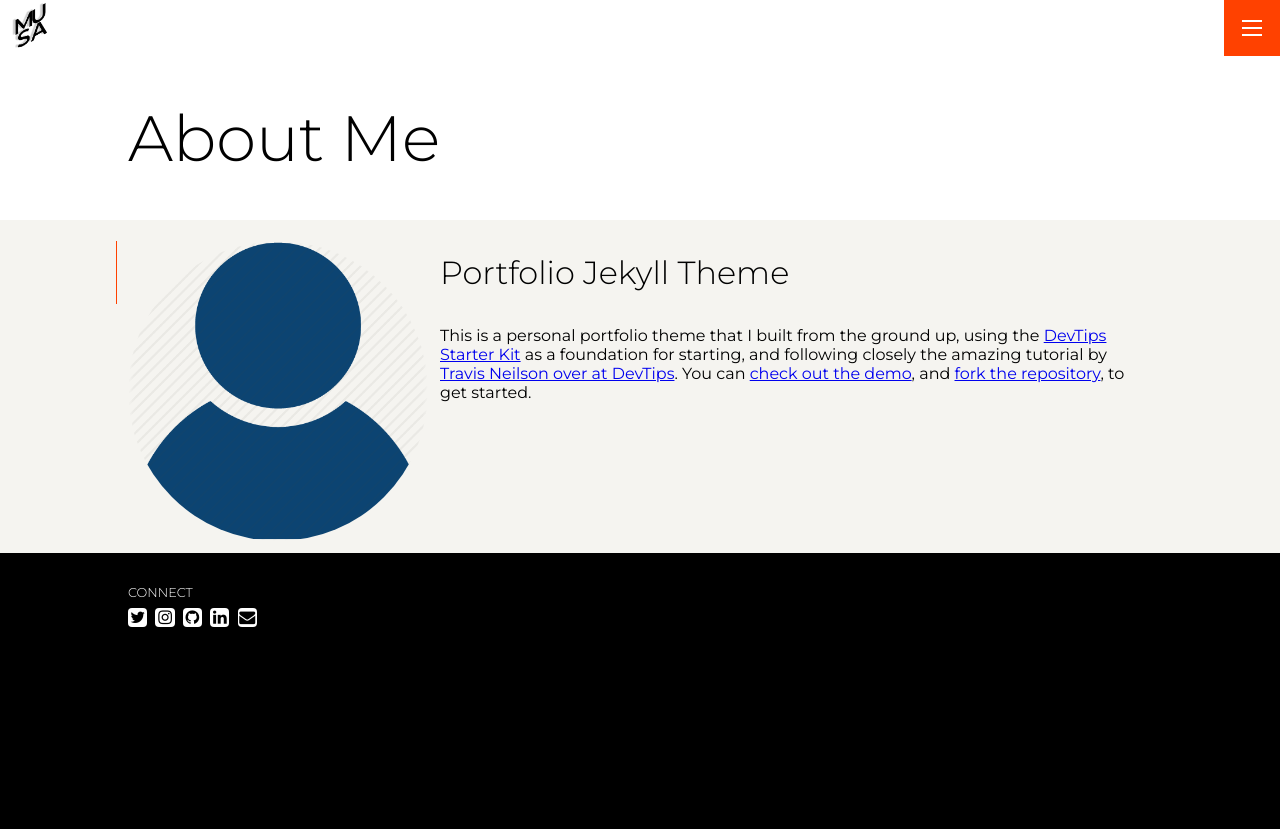
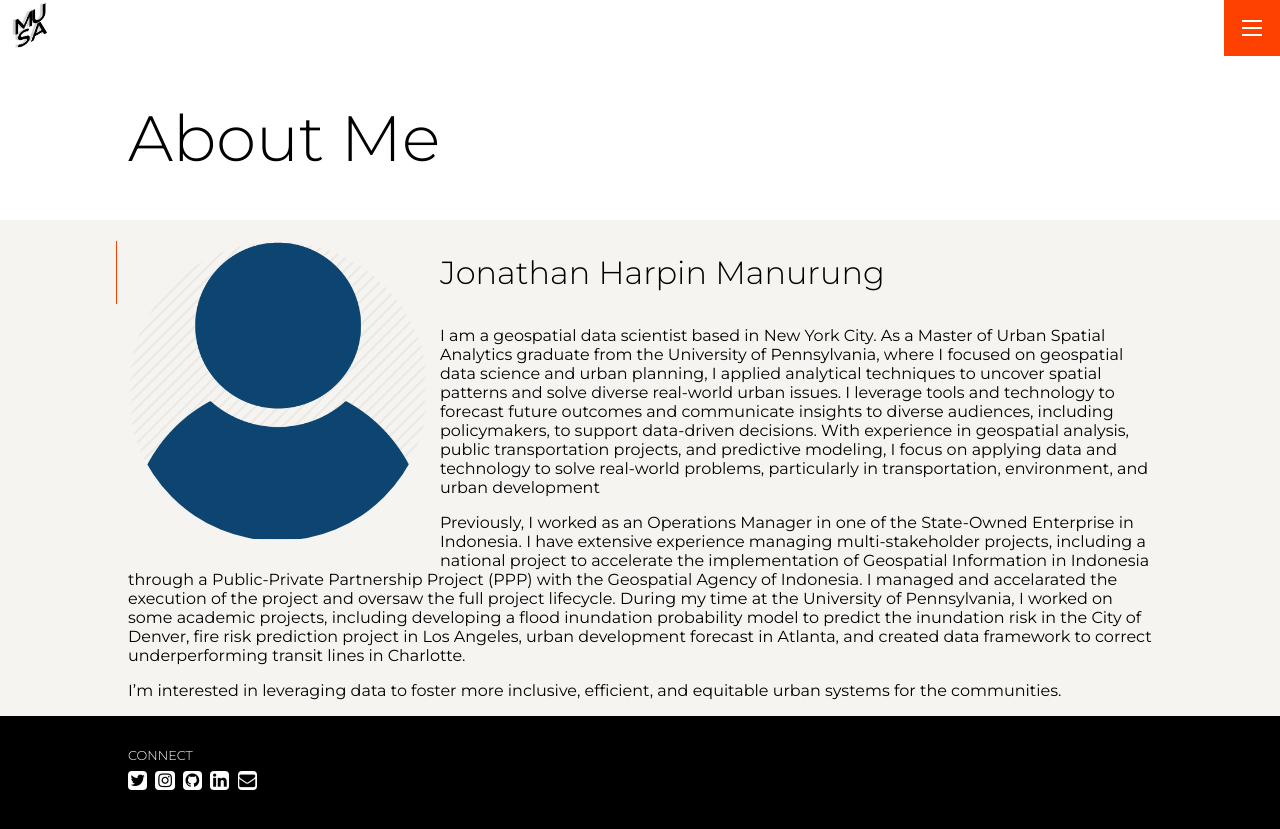
Before and after one commit to jonathan-manurung/portfolio, a Jekyll site: the page built from pages/about.md, in a window 1280 px wide. Shown: the top 829 px of the page. Built offline with Jekyll 4.4.1, drawn with Linux system fonts in a browser that asks for light colours.

Commit message:
Update about.md

```diff
--- a/pages/about.md
+++ b/pages/about.md
@@ -5,6 +5,10 @@ headshot: /assets/img/headshot.webp
 permalink: /about
 ---
 
-# Portfolio Jekyll Theme
+# Jonathan Harpin Manurung
 
-This is a personal portfolio theme that I built from the ground up, using the [DevTips Starter Kit](http://devtipsstarterkit.com/) as a foundation for starting, and following closely the amazing tutorial by [Travis Neilson over at DevTips](https://www.youtube.com/watch?v=T6jKLsxbFg4&list=PL0CB3OvPhDA_STygmp3sDenx3UpdOMk7P). You can [check out the demo](lenpaul.github.io/portfolio-jekyll-theme/), and [fork the repository](https://github.com/LeNPaul/portfolio-jekyll-theme/fork), to get started.
+I am a geospatial data scientist based in New York City. As a Master of Urban Spatial Analytics graduate from the University of Pennsylvania, where I focused on geospatial data science and urban planning, I applied analytical techniques to uncover spatial patterns and solve diverse real-world urban issues. I leverage tools and technology to forecast future outcomes and communicate insights to diverse audiences, including policymakers, to support data-driven decisions. With experience in geospatial analysis, public transportation projects, and predictive modeling, I focus on applying data and technology to solve real-world problems, particularly in transportation, environment, and urban development
+
+Previously, I worked as an Operations Manager in one of the State-Owned Enterprise in Indonesia. I have extensive experience managing multi-stakeholder projects, including a national project to accelerate the implementation of Geospatial Information in Indonesia through a Public-Private Partnership Project (PPP) with the Geospatial Agency of Indonesia. I managed and accelarated the execution of the project and oversaw the full project lifecycle. During my time at the University of Pennsylvania, I worked on some academic projects, including developing a flood inundation probability model to predict the inundation risk in the City of Denver, fire risk prediction project in Los Angeles, urban development forecast in Atlanta, and created data framework to correct underperforming transit lines in Charlotte.
+
+I’m interested in leveraging data to foster more inclusive, efficient, and equitable urban systems for the communities.
```
